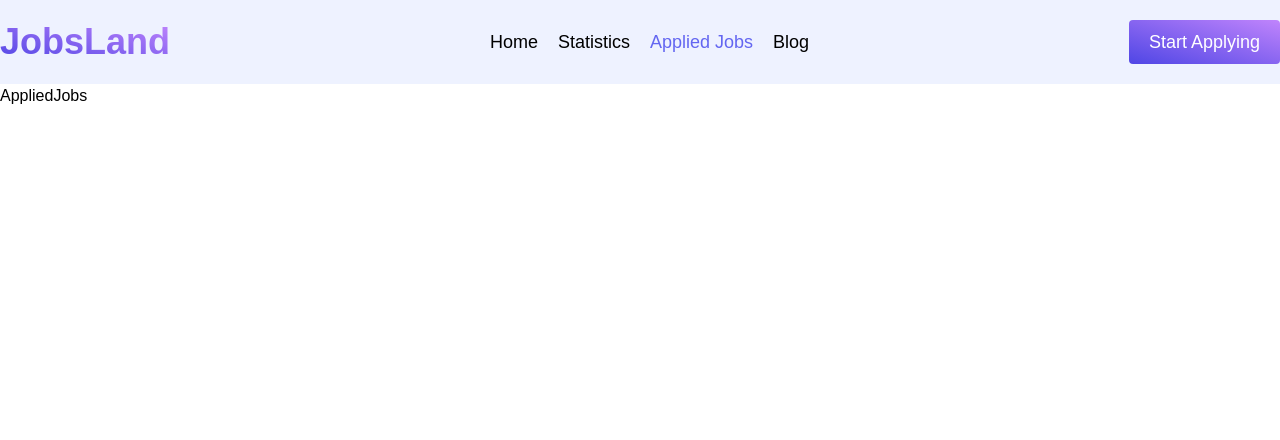
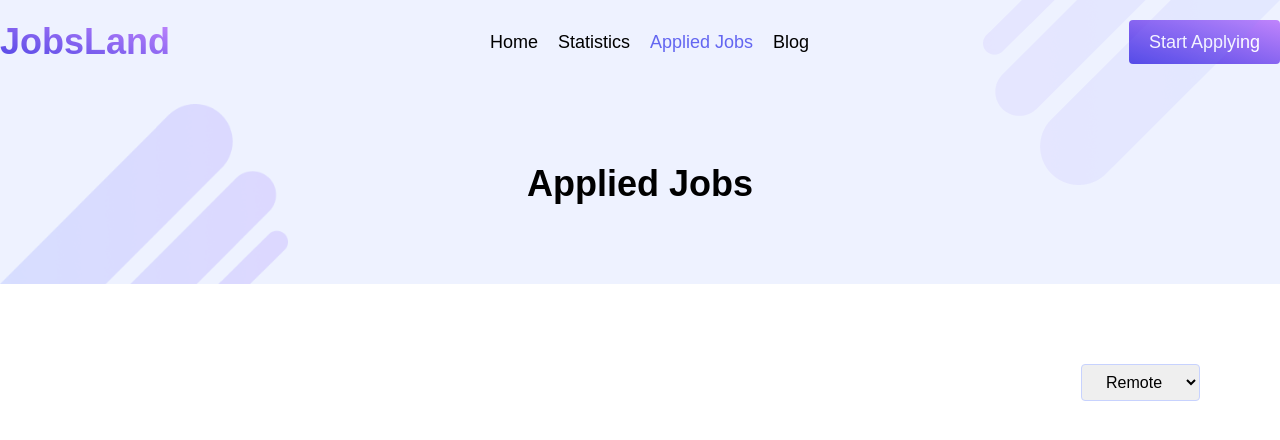
Before and after one commit to faysalewucse/Jobs-Land, a React (Vite) app: page /applied-jobs in a window 1280 px wide. Shown: the top 440 px of the page. Built offline with nearby package versions, Linux system fonts and the light colour scheme.

Commit message:
applied jobs page structure done

```diff
--- a/src/components/cards/FeaturedJob.jsx
+++ b/src/components/cards/FeaturedJob.jsx
@@ -7,7 +7,7 @@ import {
 } from "@fortawesome/free-solid-svg-icons";
 import { useNavigate } from "react-router-dom";
 
-export default function FeaturedJob({ job }) {
+export default function FeaturedJob({ job, horizontal }) {
   const {
     id,
     companyLogo,
--- a/src/pages/AppliedJobs.jsx
+++ b/src/pages/AppliedJobs.jsx
@@ -1,5 +1,34 @@
-import React from "react";
+import BottomNavbar from "../components/BottomNavbar";
+import vector1 from "../assets/Vector-1.png";
+import { useState } from "react";
+import FeaturedJob from "../components/cards/FeaturedJob";
 
 export default function AppliedJobs() {
-  return <div>AppliedJobs</div>;
+  const [appliedJobs, setAppliedJobs] = useState(
+    JSON.parse(localStorage.getItem("appliedJobs")) || []
+  );
+
+  return (
+    <div>
+      <BottomNavbar text={"Applied Jobs"} />
+      <img className="top-0 right-0 absolute" src={vector1} alt="vector1" />
+      <div className="max-w-7xl mx-auto p-20">
+        <div>
+          <select
+            name="jobtype"
+            id="jobtype"
+            className="block w-1/8 border border-indigo-200 rounded py-2 px-5 float-right outline-none"
+          >
+            <option value="remote">Remote</option>
+            <option value="onsite">On Site</option>
+          </select>
+        </div>
+        <div className="">
+          {appliedJobs?.map((job) => (
+            <FeaturedJob key={job.id} job={job} horizontal={true} />
+          ))}
+        </div>
+      </div>
+    </div>
+  );
 }
--- a/src/pages/JobDetails.jsx
+++ b/src/pages/JobDetails.jsx
@@ -47,20 +47,20 @@ export default function JobDetails() {
   const notifyError = () =>
     toast.error("You Already Applied to this Job.", { autoClose: 1000 });
 
-  const applyNowHandler = (jobId) => {
+  const applyNowHandler = (jobDetails) => {
     //first get previous applied jobs
     let appliedJobs = JSON.parse(localStorage.getItem("appliedJobs"));
     // then check if jobId is already there
     if (appliedJobs) {
-      if (appliedJobs.includes(jobId)) {
+      if (appliedJobs.some((job) => job.id === jobDetails.id)) {
         notifyError();
         return;
       }
-      appliedJobs.push(jobId);
+      appliedJobs.push(jobDetails);
     }
     //else assign an array with value
     else {
-      appliedJobs = [jobId];
+      appliedJobs = [jobDetails];
     }
 
     //then set the new array to the local storage if the id is not already there
@@ -121,7 +121,7 @@ export default function JobDetails() {
             {details(faLocationDot, "Address", jobDetails?.address)}
           </div>
           <PrimaryButton
-            onClickHandler={() => applyNowHandler(jobDetails?.id)}
+            onClickHandler={() => applyNowHandler(jobDetails)}
             text={"Apply Now"}
             style={"mt-5 hover:shadow-lg hover:shadow-indigo-300"}
           />
--- a/src/pages/Statistics.jsx
+++ b/src/pages/Statistics.jsx
@@ -5,7 +5,6 @@ import {
   Area,
   AreaChart,
   CartesianGrid,
-  ReferenceLine,
   ResponsiveContainer,
   Tooltip,
   XAxis,
@@ -66,7 +65,7 @@ export default function Statistics() {
   return (
     <div>
       <BottomNavbar text={"Statistics"} />
-      <img className="top-0 right-0 absolute" src={vector1} alt="" />
+      <img className="top-0 right-0 absolute" src={vector1} alt="vector1" />
       <div className="max-w-7xl mx-auto p-10">
         <h1 className="font-bold text-3xl mb-5">Assignment Marks</h1>
         <h1 className="font-bold text-indigo-800   text-2xl mb-5">
```
